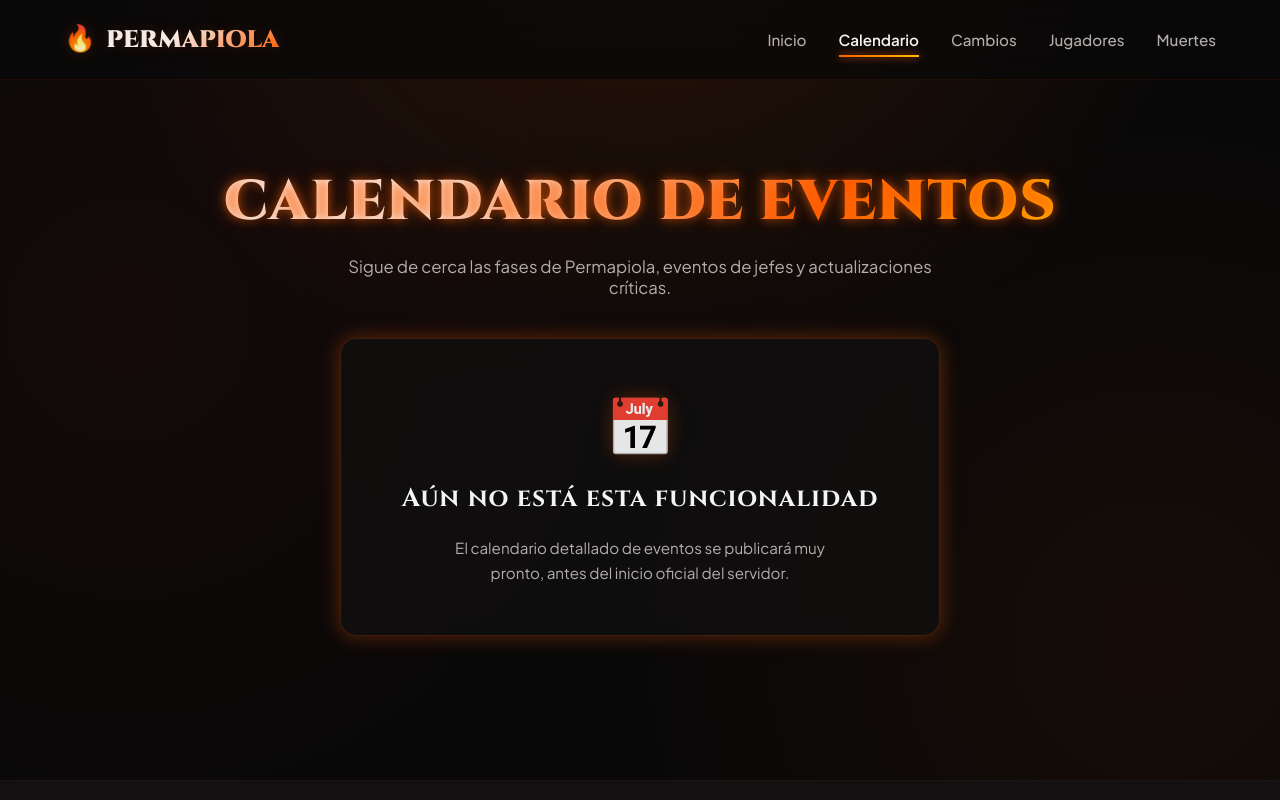
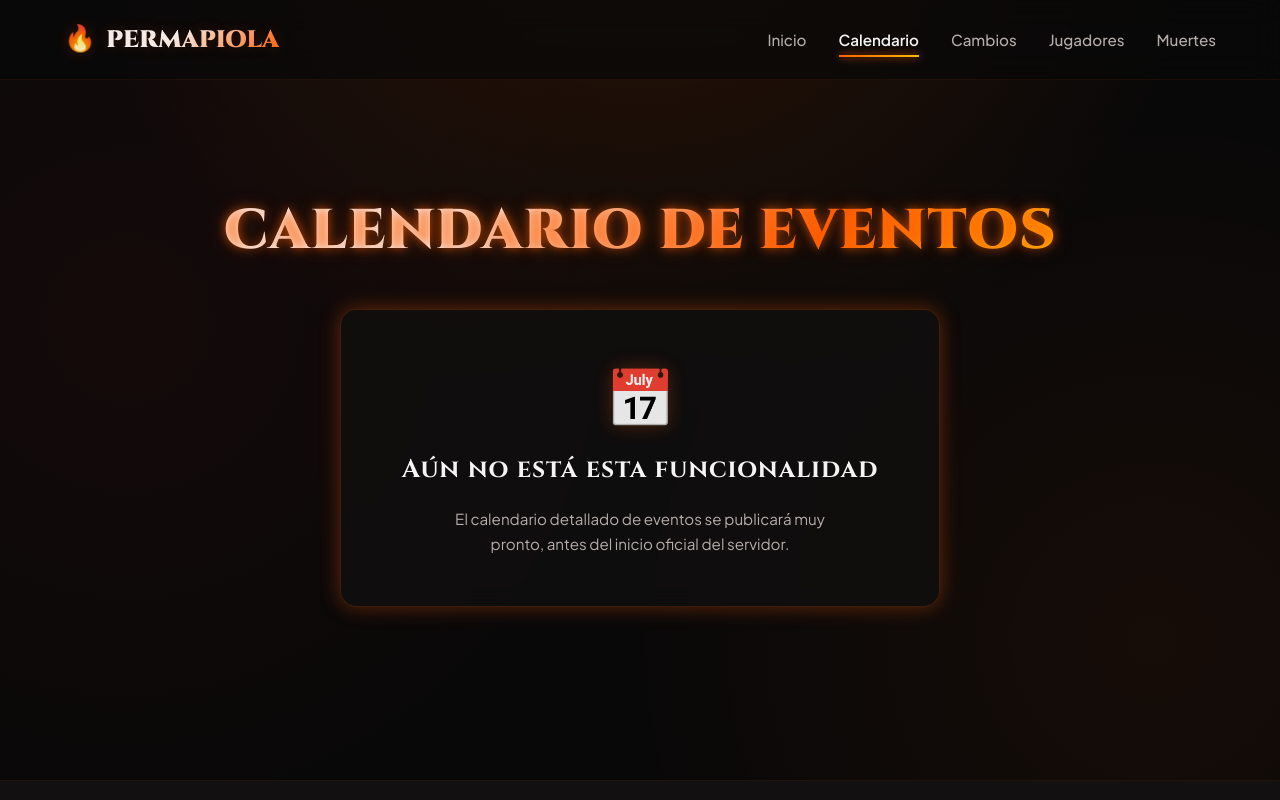
Before and after one commit to GabrielLuezas/PaginaPermapiola, an Angular app: page /calendar in a window 1280 px wide. Shown: the top 800 px of the page. Built offline with nearby package versions, Linux system fonts and the light colour scheme.

Commit message:
Cambios de texto

```diff
--- a/src/app/components/calendar/calendar.html
+++ b/src/app/components/calendar/calendar.html
@@ -2,7 +2,6 @@
   <div class="container calendar-container">
     <header class="page-header">
       <h1 class="page-title gradient-text-fire glow-text-fire">CALENDARIO DE EVENTOS</h1>
-      <p class="page-subtitle">Sigue de cerca las fases de Permapiola, eventos de jefes y actualizaciones críticas.</p>
     </header>
 
     <div class="not-available-wrapper">
--- a/src/app/components/changelog/changelog.html
+++ b/src/app/components/changelog/changelog.html
@@ -2,7 +2,6 @@
   <div class="container changelog-container">
     <header class="page-header">
       <h1 class="page-title gradient-text-fire glow-text-fire">ACTUALIZACIONES Y PARCHES</h1>
-      <p class="page-subtitle">Mantente al día con los cambios del servidor, balances de jefes y correcciones técnicas.</p>
     </header>
 
     <div class="not-available-wrapper">
--- a/src/app/components/deaths/deaths.html
+++ b/src/app/components/deaths/deaths.html
@@ -2,7 +2,6 @@
   <div class="container deaths-container">
     <header class="page-header">
       <h1 class="page-title gradient-text-death glow-text-death">ALMAS CAÍDAS</h1>
-      <p class="page-subtitle">Aquellos que sucumbieron ante los peligros de Permapiola. Su aventura ha terminado.</p>
     </header>
 
     <div class="not-available-wrapper">
--- a/src/app/components/players/players.html
+++ b/src/app/components/players/players.html
@@ -2,7 +2,6 @@
   <div class="container players-container">
     <header class="page-header">
       <h1 class="page-title gradient-text-fire glow-text-fire">JUGADORES ANUNCIADOS</h1>
-      <p class="page-subtitle">Explora los grupos de combatientes oficiales que se enfrentarán a la muerte en Permapiola.</p>
     </header>
 
     <!-- Filters and Search Toolbar -->
```
